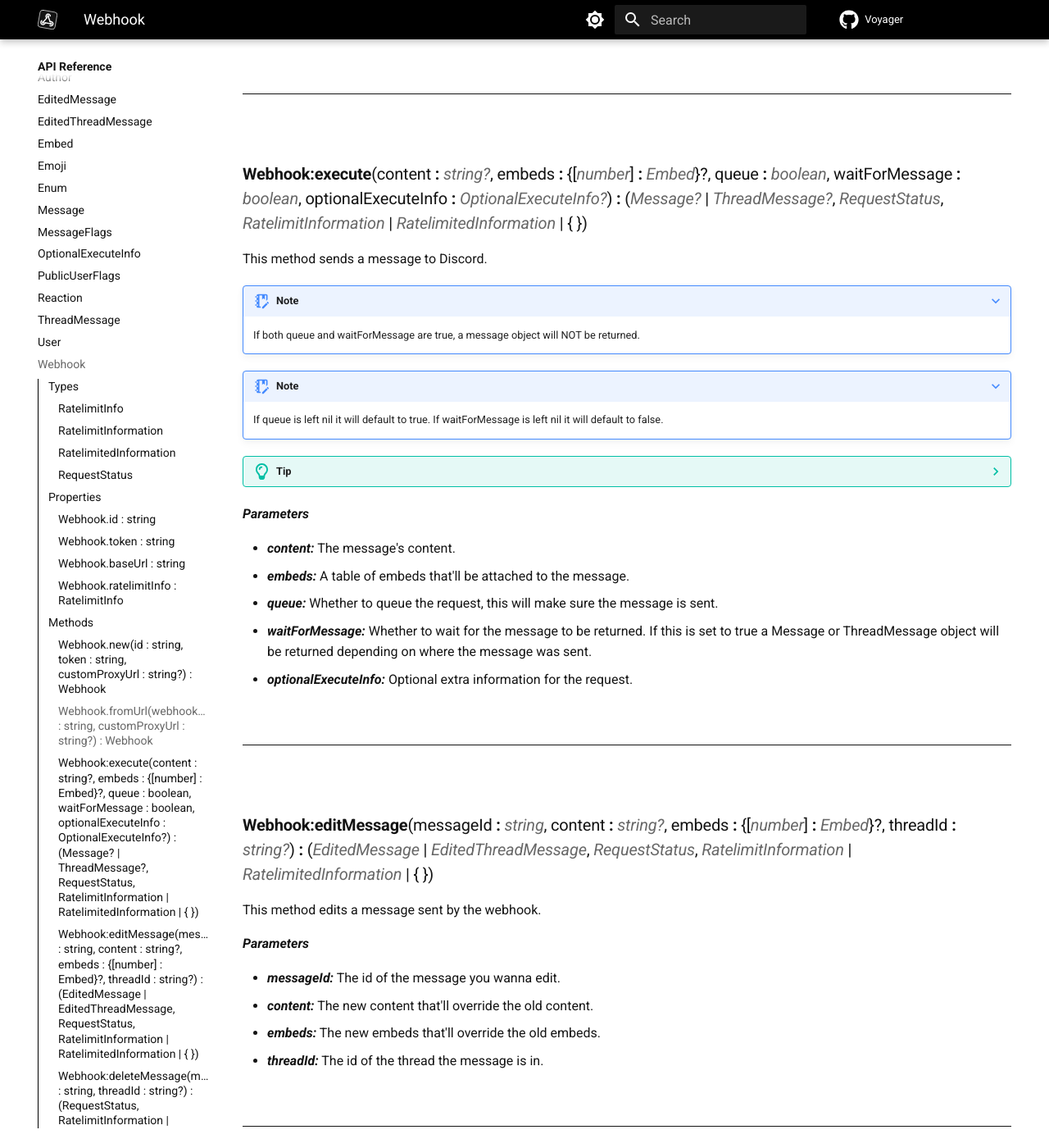
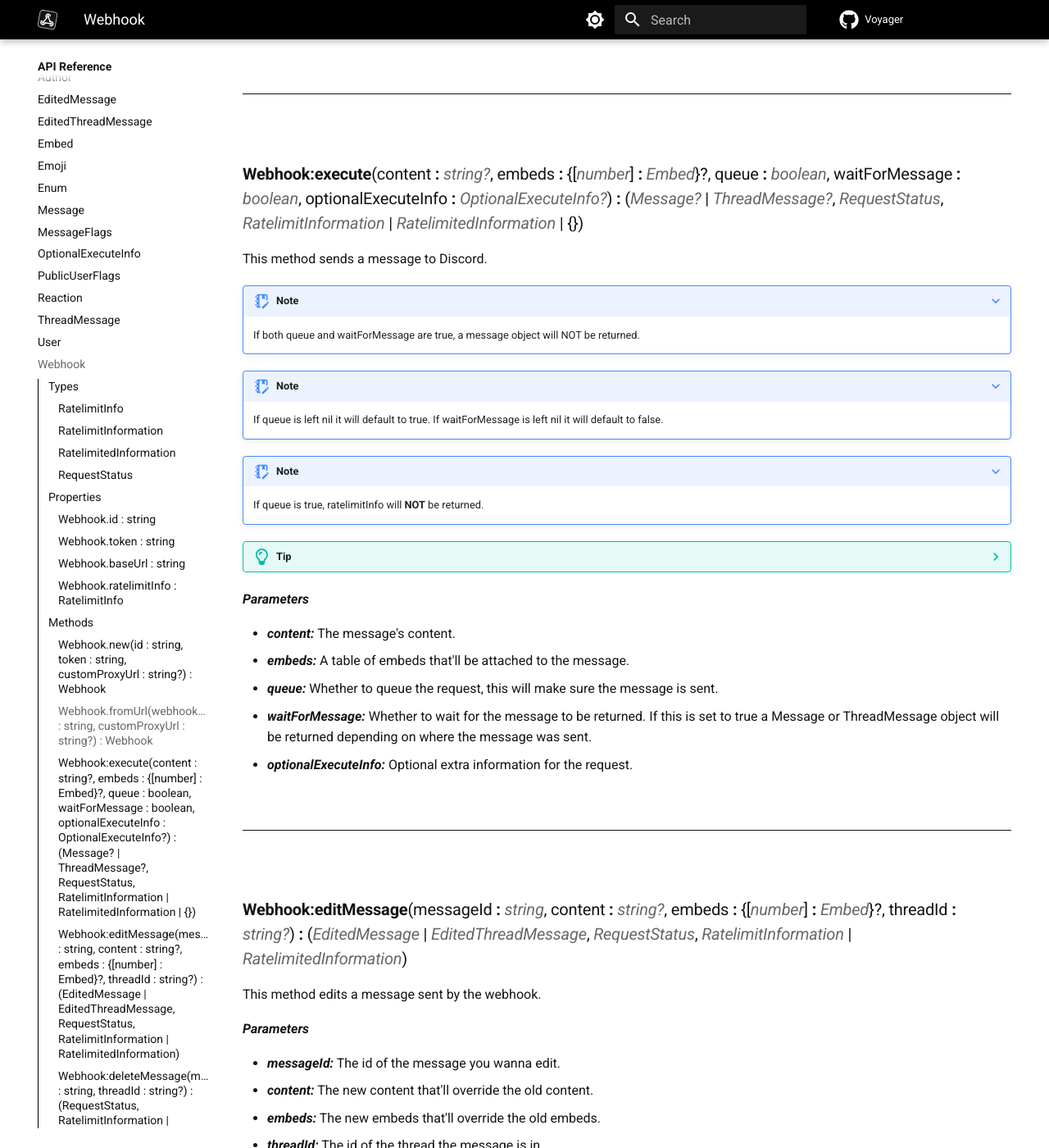
Before and after one commit to Jodenee/Voyager, an MkDocs documentation site: the page built from docs/API-Reference/Webhook.md, in a window 1280 px wide and 1400 px high, scrolled down 4624 px. Shown: the whole window at 82% size. Built offline with MkDocs 1.6.1 and Material for MkDocs 9.7.7, drawn with Linux system fonts in a browser that asks for light colours; comment, search, counter and statistics services are not loaded; the version menu is left out; some of the changed text lies outside the part shown.

Commit message:
Update docs

```diff
--- a/docs/API-Reference/Webhook.md
+++ b/docs/API-Reference/Webhook.md
@@ -184,7 +184,7 @@ This method returns a new Webhook object.
 
 <br />
 
-### **Webhook:execute**(content **:** [*string?*](https://create.roblox.com/docs/scripting/luau/strings), embeds **:** {[[*number*](https://create.roblox.com/docs/scripting/luau/numbers)] **:** [*Embed*](Embed.md)}?, queue **:** [*boolean*](https://create.roblox.com/docs/scripting/luau/booleans), waitForMessage **:** [*boolean*](https://create.roblox.com/docs/scripting/luau/booleans), optionalExecuteInfo **:** [*OptionalExecuteInfo?*](OptionalExecuteInfo.md)) **:** ([*Message?*](Message.md) | [*ThreadMessage?*](ThreadMessage.md), [*RequestStatus*](#requeststatus), [*RatelimitInformation*](#ratelimitinformation) | [*RatelimitedInformation*](#ratelimitedinformation) | { })
+### **Webhook:execute**(content **:** [*string?*](https://create.roblox.com/docs/scripting/luau/strings), embeds **:** {[[*number*](https://create.roblox.com/docs/scripting/luau/numbers)] **:** [*Embed*](Embed.md)}?, queue **:** [*boolean*](https://create.roblox.com/docs/scripting/luau/booleans), waitForMessage **:** [*boolean*](https://create.roblox.com/docs/scripting/luau/booleans), optionalExecuteInfo **:** [*OptionalExecuteInfo?*](OptionalExecuteInfo.md)) **:** ([*Message?*](Message.md) | [*ThreadMessage?*](ThreadMessage.md), [*RequestStatus*](#requeststatus), [*RatelimitInformation*](#ratelimitinformation) | [*RatelimitedInformation*](#ratelimitedinformation) | {})
 This method sends a message to Discord.
 
 ???+ note
@@ -192,6 +192,9 @@ This method sends a message to Discord.
 
 ???+ note
     If queue is left nil it will default to true. If waitForMessage is left nil it will default to false.
+
+???+ note
+    If queue is true, ratelimitInfo will **NOT** be returned.
 
 ??? tip
     If you dont feel like making your own ratelimit handler set queue to true. This will ensure the message is sent to Discord. The only down side is it may take a few more seconds to be sent depending on how busy the proxy's queue is.
@@ -210,7 +213,7 @@ This method sends a message to Discord.
 
 <br />
 
-### **Webhook:editMessage**(messageId **:** [*string*](https://create.roblox.com/docs/scripting/luau/strings), content **:** [*string?*](https://create.roblox.com/docs/scripting/luau/strings), embeds **:** {[[*number*](https://create.roblox.com/docs/scripting/luau/numbers)] **:** [*Embed*](Embed.md)}?, threadId **:** [*string?*](https://create.roblox.com/docs/scripting/luau/strings)) **:** ([*EditedMessage*](EditedMessage.md) | [*EditedThreadMessage*](EditedThreadMessage.md), [*RequestStatus*](#requeststatus), [*RatelimitInformation*](#ratelimitinformation) | [*RatelimitedInformation*](#ratelimitedinformation) | { })
+### **Webhook:editMessage**(messageId **:** [*string*](https://create.roblox.com/docs/scripting/luau/strings), content **:** [*string?*](https://create.roblox.com/docs/scripting/luau/strings), embeds **:** {[[*number*](https://create.roblox.com/docs/scripting/luau/numbers)] **:** [*Embed*](Embed.md)}?, threadId **:** [*string?*](https://create.roblox.com/docs/scripting/luau/strings)) **:** ([*EditedMessage*](EditedMessage.md) | [*EditedThreadMessage*](EditedThreadMessage.md), [*RequestStatus*](#requeststatus), [*RatelimitInformation*](#ratelimitinformation) | [*RatelimitedInformation*](#ratelimitedinformation))
 This method edits a message sent by the webhook.
 
 ***Parameters***
@@ -226,7 +229,7 @@ This method edits a message sent by the webhook.
 
 <br />
 
-### **Webhook:deleteMessage**(messageId **:** [*string*](https://create.roblox.com/docs/scripting/luau/strings), threadId **:** [*string?*](https://create.roblox.com/docs/scripting/luau/strings)) **:** ([*RequestStatus*](#requeststatus), [*RatelimitInformation*](#ratelimitinformation) | [*RatelimitedInformation*](#ratelimitedinformation) | { })
+### **Webhook:deleteMessage**(messageId **:** [*string*](https://create.roblox.com/docs/scripting/luau/strings), threadId **:** [*string?*](https://create.roblox.com/docs/scripting/luau/strings)) **:** ([*RequestStatus*](#requeststatus), [*RatelimitInformation*](#ratelimitinformation) | [*RatelimitedInformation*](#ratelimitedinformation))
 This method deletes a message sent by the webhook.
 
 ***Parameters***
```
Also changed, not shown: other parts of docs/API-Reference/Webhook.md (+2 -2 lines).
